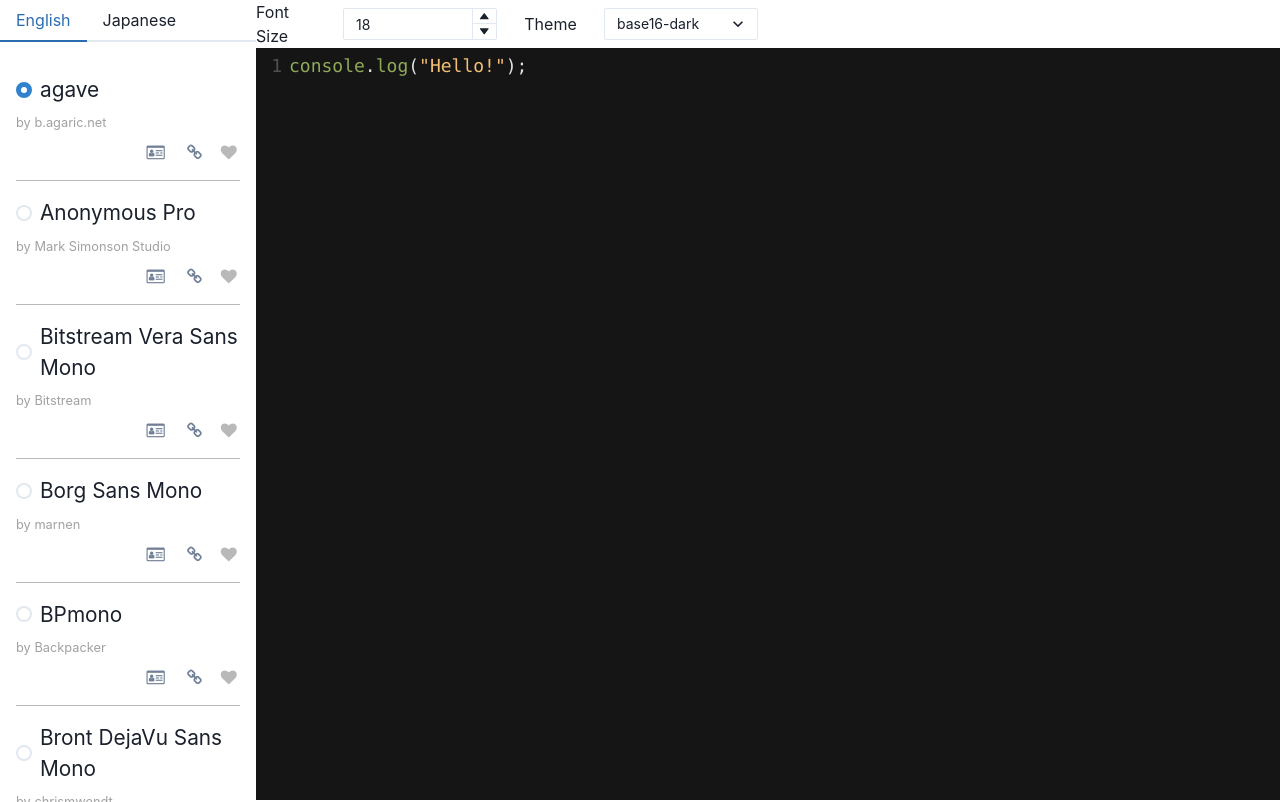
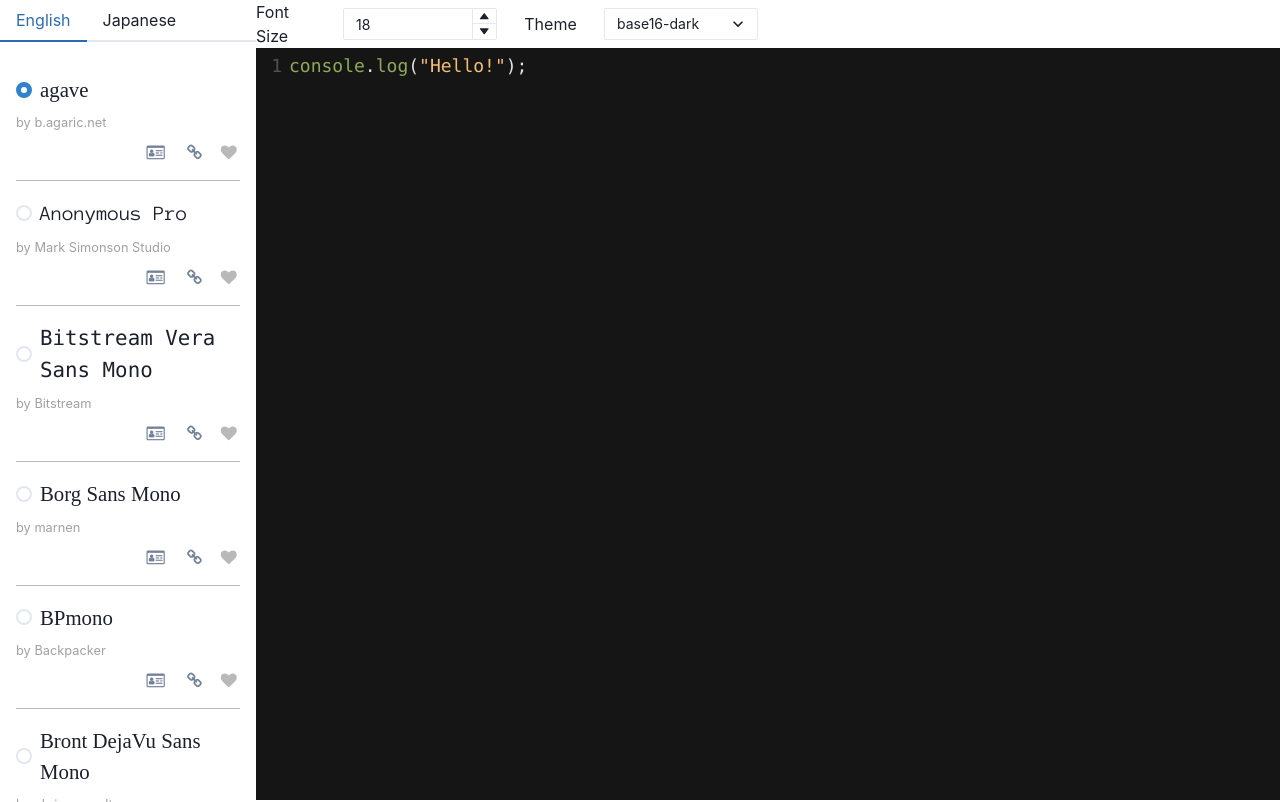
Before and after one commit to ichi-h/programming_font_combination, a React (Create React App) app: page / in a window 1280 px wide. Built offline with nearby package versions, Linux system fonts and the light colour scheme; a web font is replaced by a local one.

Commit message:
apply font-family to font-name

```diff
--- a/src/components/Editor/FontList.tsx
+++ b/src/components/Editor/FontList.tsx
@@ -125,7 +125,9 @@ function FontList(props: FontListProps) {
                   value={fontJson[i].name}
                   name={props.lang + '-radio'}
                 >
-                  {fontJson[i].name}
+                  <span style={{ fontFamily: `'${fontJson[i].name}'`}}>
+                    {fontJson[i].name}
+                  </span>
                 </Radio>
               </div>
               <p className="author">by {fontJson[i].author}</p>
--- a/src/index.tsx
+++ b/src/index.tsx
@@ -2,6 +2,7 @@ import React from 'react';
 import ReactDOM from 'react-dom';
 
 import './index.css';
+import './fonts.css';
 import './assets/css/fontello.css';
 import { ChakraProvider } from "@chakra-ui/react";
 
```
